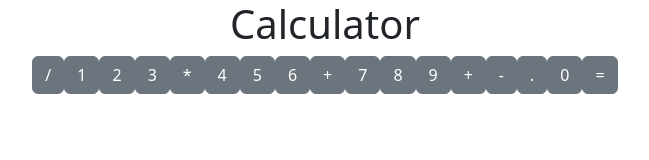
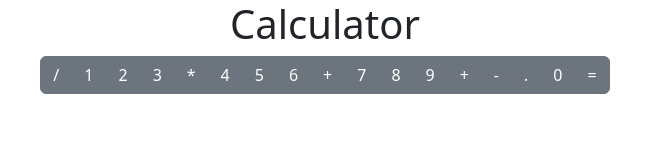
Before and after one commit to Aloeverras/Calculator_react_TypeScript, a React (Vite) app in the folder frontend/: page / in a window 1280 px wide. Shown: the top 160 px of the page, without its empty margins (315-964 px from the left). Built offline with nearby package versions, Linux system fonts and the light colour scheme.

Commit message:
comming frontend

```diff
--- a/frontend/src/components/KeyBoard.tsx
+++ b/frontend/src/components/KeyBoard.tsx
@@ -1,10 +1,15 @@
 import type React from "react";
 import type { PropsKeyBoard } from "../interfaces/PropsKeyBoard";
-import { Button } from "reactstrap";
+import { Button, ButtonGroup } from "reactstrap";
 
 const KeyBoard : React.FC<PropsKeyBoard> = (props : PropsKeyBoard) => {
     return (
-        <div>
+        <div className="calculator-gid">
+            <div className="output">
+                <div className="previous-operand"></div>
+                <div className="previous-current"></div>
+            </div>
+            <ButtonGroup>
             {
                 props.buttonsBoard.map((btn : string) => (
                     btn === "=" ? (
@@ -14,6 +19,7 @@ const KeyBoard : React.FC<PropsKeyBoard> = (props : PropsKeyBoard) => {
                     )
                 ))
             }
+            </ButtonGroup>
         </div>
     )
 };
```
Lines whose indentation alone changed are shown as unchanged.
